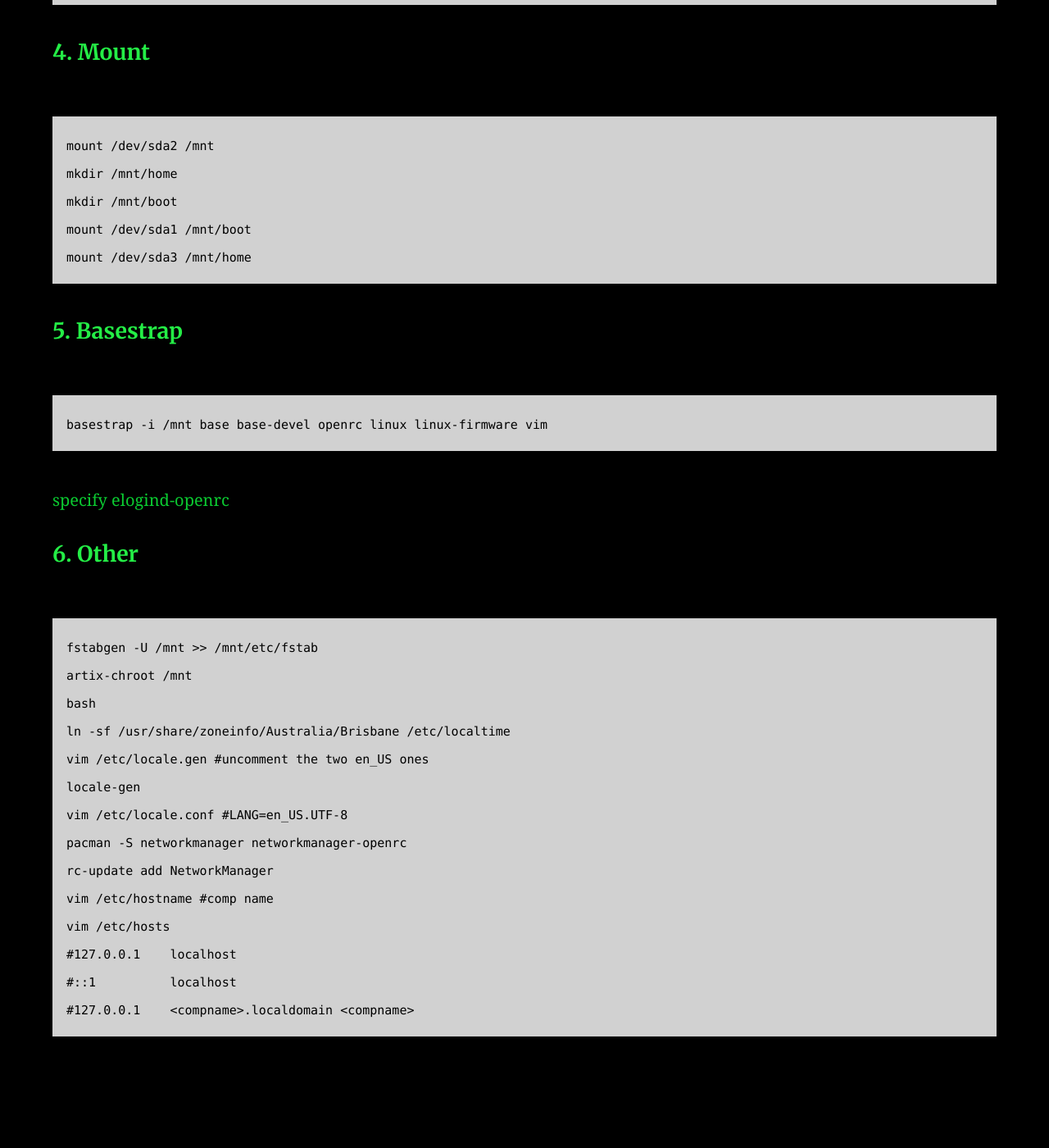
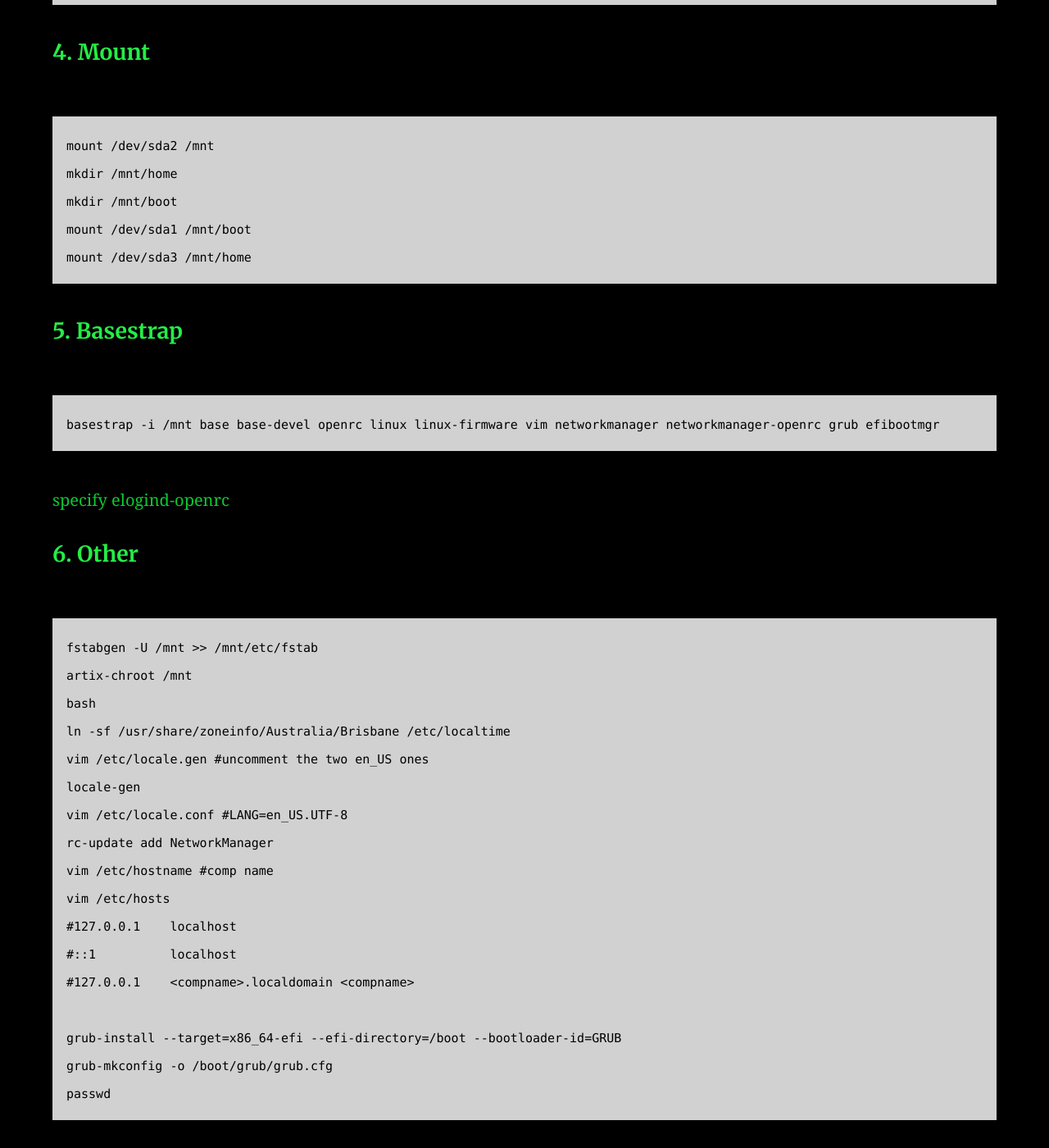
Before and after one commit to AC01010/Connor-McCartney.github.io, a Jekyll site: the page built from _posts/2015-07-27-artix.md, in a window 1280 px wide and 1400 px high, scrolled down 912 px. Shown: the whole window at 82% size. Built offline with Jekyll 4.4.1, drawn with Linux system fonts in a browser that asks for light colours; before the commit the page ends 2210 px from its top, so only the background shows below that.

Commit message:
Update 2015-07-27-artix.md

````diff
--- a/_posts/2015-07-27-artix.md
+++ b/_posts/2015-07-27-artix.md
@@ -49,7 +49,7 @@
 <br>
 
 ```
-basestrap -i /mnt base base-devel openrc linux linux-firmware vim
+basestrap -i /mnt base base-devel openrc linux linux-firmware vim networkmanager networkmanager-openrc grub efibootmgr
 ```
 specify elogind-openrc
 
@@ -64,11 +64,14 @@
 vim /etc/locale.gen #uncomment the two en_US ones
 locale-gen
 vim /etc/locale.conf #LANG=en_US.UTF-8
-pacman -S networkmanager networkmanager-openrc
 rc-update add NetworkManager
 vim /etc/hostname #comp name
 vim /etc/hosts
 #127.0.0.1    localhost
 #::1          localhost
 #127.0.0.1    <compname>.localdomain <compname>
+
+grub-install --target=x86_64-efi --efi-directory=/boot --bootloader-id=GRUB
+grub-mkconfig -o /boot/grub/grub.cfg
+passwd
 ```
````
